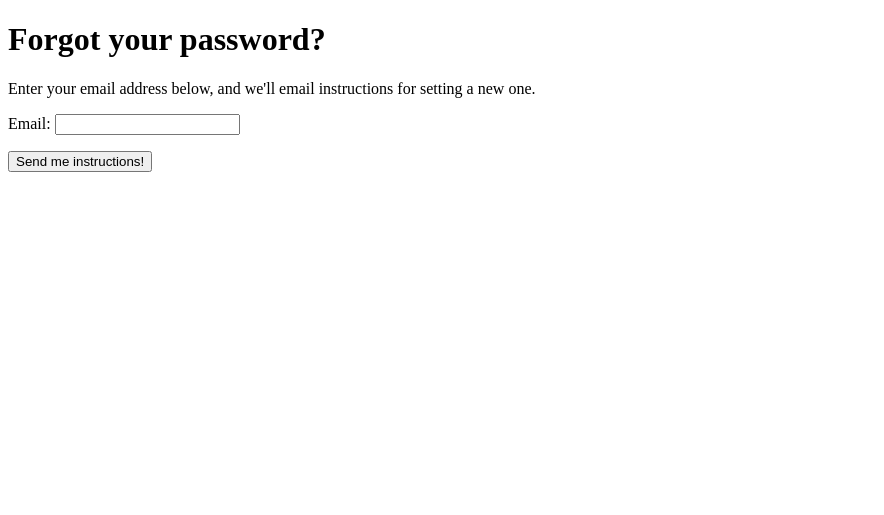
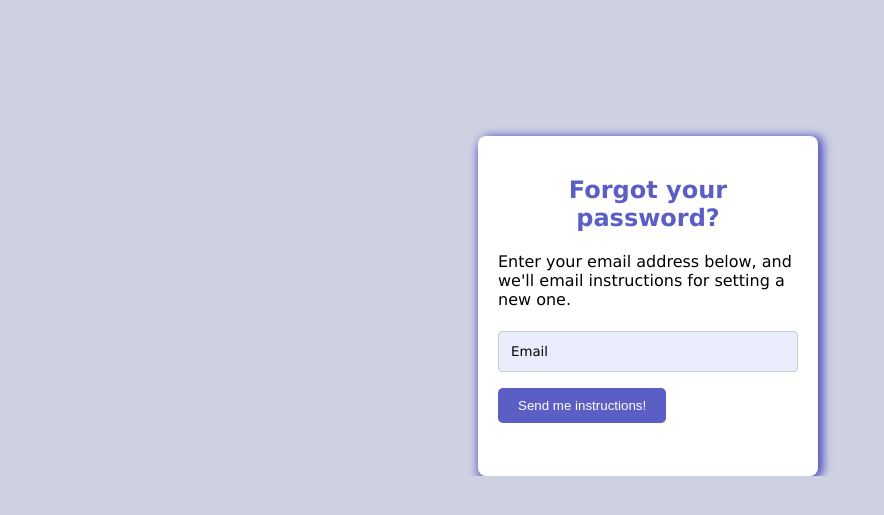
Before and after one commit to katelync12/budgetRoyale, a Django app: page /accounts/password_reset/ in a window 1280 px wide. Shown: the top 515 px of the page, without its empty margins (0-884 px from the left). Run offline with Django 4.2, Linux system fonts and the light colour scheme.

Commit message:
pass reset

```diff
--- a/my_app/templates/registration/password_reset_form.html
+++ b/my_app/templates/registration/password_reset_form.html
@@ -3,12 +3,75 @@
 {% block title %}Forgot Your Password?{% endblock %}
 
 {% block content %}
-  <h1>Forgot your password?</h1>
-  <p>Enter your email address below, and we'll email instructions for setting a new one.</p>
+<head>
+  <meta charset="UTF-8">
+    <meta name="viewport" content="width=device-width, initial-scale=1.0">
+  <title>Login</title>
+  <link rel="stylesheet" href="static/css/styles.css">
+  <style>
+    .box {
+            margin: 0 auto;
+            width: 300px;
+            height: 300px;
+            padding: 20px;
+            background-color: #ffffff;
+            border-radius: 8px;
+            box-shadow: 0px 5px 10px #5B5FC5, 5px 0px 10px #5B5FC5;
+            margin-top: 10%;
+
+
+        }
+     /* for the password-reset heading inside box */
+    .inside_heading {
+      text-align: center;
+      font-family: Verdana, Geneva, Tahoma, sans-serif;
+      color: #5B5FC5;
+      margin-top: 20px;
+    }
+    .br_heading {
+
+      font-family: Verdana, Geneva, Tahoma, sans-serif;
+      color: #5B5FC5;
+    }
+    body {
+      background-color: #CED1E1;
+    }
+    .custom-input {
+            background-color: #E9ECFA; /* #5B5FC5 with 50% opacity */
+            border: none;
+            padding: 10px;
+            border-radius: 10px; /* Adjust the value for rounded corners */
+            margin-bottom: 10px;
+            width: calc(100% - 20px); /* Adjusted width considering padding */
+        }
+        ::placeholder {
+            font-family: Verdana, Geneva, Tahoma, sans-serif;
+            color: black; /* Color of the placeholder text */
+        }
+
+
+  </style>
+</head>
+<body>
+  <div class="box">
+  <h2 class="inside_heading">Forgot your password?</h2>
+  <p style="font-family: Verdana, Geneva, Tahoma, sans-serif;">Enter your email address below, and we'll email instructions for setting a new one.</p>
 
   <form method="POST">
     {% csrf_token %}
-    {{ form.as_p }}
-    <input type="submit" value="Send me instructions!">
+    <!--{{ form.as_p }} -->
+    <div>
+      <input type="email" name="email" placeholder="Email" class="custom-input">
+  </div>
+    <!--<input type="submit" value="Send me instructions!"> -->
+    <input type="submit" value="Send me instructions!" style="background-color: #5B5FC5; /* Blue button color */
+        color: #fff; /* White button text color */
+        padding: 10px 20px; /* Add padding */
+        border: none; /* Remove border */
+
+        border-radius: 5px; /* Rounded corners */
+        cursor: pointer; /* Add pointer cursor */">
   </form>
+</div>
+</body>
 {% endblock %}
```
Also changed, not shown: my_app/templates/registration/password_reset_complete.html (+47 -2 lines), my_app/templates/registration/password_reset_confirm.html (+46 -4 lines), my_app/templates/registration/password_reset_done.html (+33 -2 lines).
